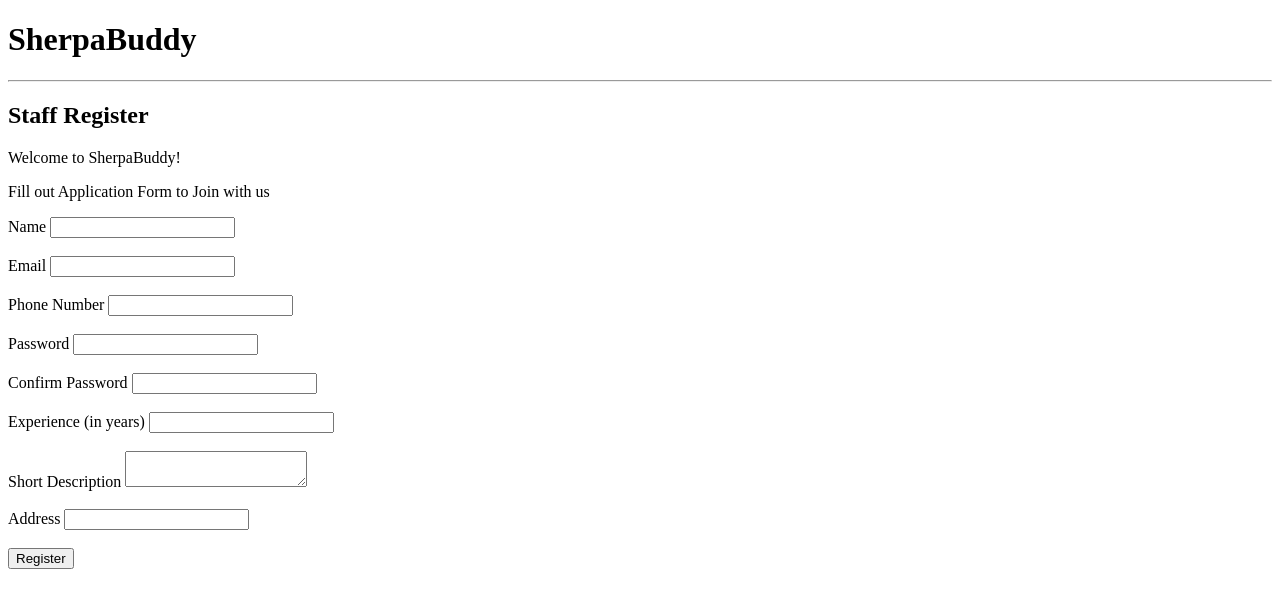
After one commit to 24f3000513/Trekking-Management-Application, a Flask app: page /register/staff in a window 1280 px wide. The commit adds this page. Shown: the top 608 px of the page. Run offline with Flask 3, Linux system fonts and the light colour scheme; some libraries are stand-ins or nearby versions.

Commit message:
Milestone-TMA Auth_RBAC

```diff
--- a/app.py
+++ b/app.py
@@ -1,13 +1,20 @@
 from flask import Flask, render_template, request
 from config import Config
-from models import db, Admin
-from extensions import bcrypt
+from models import db, Admin, Customer, Staff, Trek_Info, Trek_Slot, Booking, Images
+from extensions import bcrypt, login_manager
+from routes.auth import auth_bp
+import utils.auth_helpers
 
 app = Flask(__name__)
 app.config.from_object(Config)
 
 db.init_app(app)
 bcrypt.init_app(app)
+
+login_manager.init_app(app)
+login_manager.login_view = 'auth.login'
+
+app.register_blueprint(auth_bp)
 
 def create_db():
     with app.app_context():
--- a/extensions.py
+++ b/extensions.py
@@ -1,3 +1,5 @@
 from flask_bcrypt import Bcrypt
+from flask_login import LoginManager
 
 bcrypt = Bcrypt()
+login_manager = LoginManager()
--- /dev/null
+++ b/forms.py
@@ -0,0 +1,150 @@
+from flask_wtf import FlaskForm
+from flask_wtf.file import FileField, FileAllowed
+from wtforms import StringField, PasswordField, SubmitField, BooleanField, IntegerField, SelectField, SearchField,DateField, TextAreaField, FloatField
+from wtforms.validators import DataRequired, Length, Email, EqualTo, ValidationError, Optional, NumberRange,Length
+from models import db, Admin, Customer, Staff, Trek_Info, Trek_Slot, Booking, Images
+
+Staff_Status_Choices = [('Available', 'Available'),
+                        ('On Holiday', 'On Holiday'),
+                        ('Assigned', 'Assigned'),
+                        ('Inactive', 'Inactive')]
+
+Trek_difficulty_Choices = [('Easy', 'Easy'),
+                           ('Moderate', 'Moderate'),
+                           ('Hard', 'Hard'),
+                           ('Very Hard', 'Very Hard'),
+                           ('Extreme', 'Extreme')]
+
+Trek_Slot_Status_Choices = [('Upcoming', 'Upcoming'),
+                       ('Ongoing', 'Ongoing'),
+                       ('Completed', 'Completed')]
+
+Trek_Activity_Status_Choices = [('Open', 'Open'),
+                               ('Seasonally Closed', 'Seasonally Closed'),
+                               ('Permanently Closed', 'Permanently Closed'),
+                               ('Blacklisted', 'Blacklisted')]
+
+class LoginForm(FlaskForm):
+        user_login_info = StringField('Phone Number or Email', validators=[DataRequired(message="Please enter your phone number or email address.")])
+        password = PasswordField('Password', validators=[DataRequired("Please enter your password.")])
+        remember_me = BooleanField('Remember Me')
+        submit = SubmitField('Login')
+
+class CustomerRegistrationForm(FlaskForm):
+        name = StringField('Name', validators=[DataRequired(), Length(min=2, max=50)])
+        email = StringField('Email', validators=[DataRequired(), Email()])
+        phone_number = StringField('Phone Number', validators=[DataRequired(), Length(min=10, max=15)])
+        password = PasswordField('Password', validators=[DataRequired(), Length(min=6)])
+        confirm_password = PasswordField('Confirm Password', validators=[DataRequired(), EqualTo('password')])
+        submit = SubmitField('Register')
+
+        def validate_email(self,email):
+                user = Customer.query.filter_by(email = email.data.lower()).first()
+                if user:
+                        raise ValidationError('email already exists')
+
+        def validate_phone_number(self,phone_number):
+                user = Customer.query.filter_by(phno = phone_number.data).first()
+                if user:
+                        raise ValidationError('phone number already exists')
+
+class StaffRegistrationForm(FlaskForm):
+        name = StringField('Name', validators=[DataRequired(), Length(min=2, max=50)])
+        email = StringField('Email', validators=[DataRequired(), Email()])
+        phone_number = StringField('Phone Number', validators=[DataRequired(), Length(min=10, max=15)])
+        password = PasswordField('Password', validators=[DataRequired(), Length(min=6)])
+        confirm_password = PasswordField('Confirm Password', validators=[DataRequired(), EqualTo('password')])
+        experience = IntegerField('Experience (in years)', validators=[DataRequired(), NumberRange(min=0, message="Experience must be a non-negative number.")])
+        short_description = TextAreaField('Short Description', validators=[Optional(), Length(max=500)])
+        address = StringField('Address', validators=[DataRequired(), Length(min=5, max=100)])
+        submit = SubmitField('Register')
+
+        def validate_email(self,email):
+                staff = Staff.query.filter_by(email = email.data.lower()).first()
+                if staff:
+                        raise ValidationError('email already exists')
+
+        def validate_phone_number(self,phone_number):
+                staff = Staff.query.filter_by(phno = phone_number.data).first()
+                if staff:
+                        raise ValidationError('phone number already exists')
+
+class StaffProfileUpdateForm(FlaskForm):
+        name = StringField('Name', validators=[DataRequired(), Length(min=2, max=50)])
+        email = StringField('Email', validators=[DataRequired(), Email()])
+        phone_number = StringField('Phone Number', validators=[DataRequired(), Length(min=10, max=15)])
+        experience = IntegerField('Experience (in years)', validators=[DataRequired(), NumberRange(min=0, message="Experience must be a non-negative number.")])
+        short_description = TextAreaField('Short Description', validators=[Optional(), Length(max=500)])
+        address = StringField('Address', validators=[DataRequired(), Length(min=5, max=100)])
+        submit = SubmitField('Update Profile')
+
+class CustomerProfileUpdateForm(FlaskForm):
+        name = StringField('Name', validators=[DataRequired(), Length(min=2, max=50)])
+        email = StringField('Email', validators=[DataRequired(), Email()])
+        phone_number = StringField('Phone Number', validators=[DataRequired(), Length(min=10, max=15)])
+        submit = SubmitField('Update Profile')
+
+class StaffStatusUpdateForm(FlaskForm):
+        status = SelectField('Status', choices=Staff_Status_Choices, validators=[DataRequired()])
+        submit = SubmitField('Update Status')
+
+class StaffSearchForm(FlaskForm):
+        search_query = SearchField('Search Staff', validators=[Optional(), Length(max=100)])
+        submit = SubmitField('Search')
+
+class CustomerSearchForm(FlaskForm):
+        search_query = SearchField('Search Customer', validators=[Optional(), Length(max=100)])
+        submit = SubmitField('Search')
+
+class AddTrek(FlaskForm):
+        trek_name = StringField('Trek Name', validators=[DataRequired(), Length(min=2, max=100)])
+        description = TextAreaField('Description', validators=[Optional(), Length(max=1000)])
+        location = StringField('Location', validators=[DataRequired(), Length(min=2, max=100)])
+        difficulty = SelectField('Difficulty', choices=Trek_difficulty_Choices, validators=[DataRequired()])
+        duration = IntegerField('Duration (in days)', validators=[DataRequired(), NumberRange(min=1, message="Duration must be at least 1 day.")])
+        schedule = TextAreaField('Schedule', validators=[DataRequired(), Length(max=1000)])
+        pickup_point = StringField('Pickup Point', validators=[DataRequired(), Length(min=2, max=100)])
+        drop_point = StringField('Drop Point', validators=[DataRequired(), Length(min=2, max=100)])
+        submit = SubmitField('Save Trek')
+
+        def validate_trek_name(self,trek_name):
+               trek = Trek_Info.query.filter_by(trek_name = trek_name.data).first()
+               if trek:
+                      raise ValidationError('Trek already exists')
+
+class TrekActivityUpdateForm(FlaskForm):
+    activity_status = SelectField('Activity Status',choices=Trek_Activity_Status_Choices,validators=[DataRequired()])
+    submit = SubmitField('Update Status')
+
+class AddImageForm(FlaskForm):
+    image = FileField('Trek Image',validators=[DataRequired(),FileAllowed(['png', 'jpg', 'jpeg'],'Only PNG, JPG and JPEG files are allowed.')])
+    submit = SubmitField('Upload')
+
+class DeleteImageForm(FlaskForm):
+    submit = SubmitField('Delete')
+
+class AddSlotForm(FlaskForm):
+    start_date = DateField('Start Date',validators=[DataRequired()])
+    end_date = DateField('End Date',validators=[DataRequired()])
+    price = FloatField('Price',validators=[DataRequired(),NumberRange(min=0,message="Price must be non-negative.")])
+    total_slots = IntegerField('Total Slots',validators=[DataRequired(),NumberRange(min=1,message="Total slots must be at least 1.")])
+    available_slots = IntegerField('Available Slots',validators=[DataRequired(),NumberRange(min=0,message="Available slots cannot be negative.")])
+    assigned_staff_id = SelectField('Assigned Staff',coerce=int,validators=[Optional()])
+    status = SelectField('Status',choices=Trek_Slot_Status_Choices,validators=[DataRequired()])
+    submit = SubmitField('Add Slot')
+
+    def validate_available_slots(self, field):
+        if field.data > self.total_slots.data:
+            raise ValidationError('Available slots cannot exceed total slots.')
+
+    def validate_end_date(self, field):
+        if field.data < self.start_date.data:
+            raise ValidationError('End date cannot be before start date.')
+
+class UpdateSlotStatusForm(FlaskForm):
+      status = SelectField('Status',choices=Trek_Slot_Status_Choices,validators=[DataRequired()])
+      submit = SubmitField('Update Status')
+
+class BookingForm(FlaskForm):
+    no_of_people = IntegerField('Number of People',validators=[DataRequired(),NumberRange(min=1,message="Atleat a person required to book")])
+    submit = SubmitField('Confirm Booking')
--- a/models/admin.py
+++ b/models/admin.py
@@ -20,4 +20,8 @@ class Admin(db.Model, UserMixin):
         return f"Admin('{self.admin_id}', '{self.phno}', '{self.email}')"
 
     def get_id(self):
-        return str(self.admin_id)
+        return f"admin:{self.admin_id}"
+
+    @property
+    def role(self):
+        return 'admin'
--- a/models/booking.py
+++ b/models/booking.py
@@ -8,6 +8,7 @@ class Booking(db.Model):
     booking_id = db.Column(db.Integer, primary_key=True)
     customer_id = db.Column(db.Integer, db.ForeignKey('customer.customer_id'), nullable=False)
     trek_id = db.Column(db.Integer, db.ForeignKey('trek_info.trek_id'), nullable=False)
+    slot_id = db.Column(db.Integer, db.ForeignKey('trek_slot.slot_id'), nullable=False)
     booking_date = db.Column(db.DateTime, nullable=False, default=db.func.current_timestamp())
     status = db.Column(Enum('Booked','Completed','Cancelled','Refunded',name='booking_status'),nullable=False,default='Booked')
 
--- a/models/trek_slot.py
+++ b/models/trek_slot.py
@@ -22,6 +22,9 @@ class Trek_Slot(db.Model):
 
     created_at = db.Column(db.DateTime,nullable=False,default=db.func.current_timestamp())
 
+    bookings = db.relationship('Booking', backref='trek_slot', lazy=True)
+
+
     __table_args__ = (
         db.CheckConstraint('available_slots >= 0', name='non-negative_available_slots'),
         db.CheckConstraint('total_slots >= 0', name='non-negative_total_slots'),
--- /dev/null
+++ b/routes/auth.py
@@ -0,0 +1,131 @@
+from flask import Blueprint, render_template, redirect, url_for, flash, request
+from flask_login import login_user, logout_user, login_required, current_user
+from models import db, Admin, Customer, Staff
+from forms import LoginForm, StaffRegistrationForm, CustomerRegistrationForm
+from extensions import bcrypt
+from utils.auth_helpers import redirect_by_role
+
+auth_bp = Blueprint('auth', __name__)
+
+@auth_bp.route('/login', methods=['GET', 'POST'])
+def login():
+    if current_user.is_authenticated:
+        return redirect_by_role(current_user)
+
+    form = LoginForm()
+    if form.validate_on_submit():
+        user_login_info = form.user_login_info.data
+        password = form.password.data
+        remember_me = form.remember_me.data
+        user = None
+        role = None
+        models = [Admin,Staff,Customer]
+
+        for model in models:
+            user = model.query.filter((model.email == user_login_info)|(model.phno == user_login_info)).first()
+            if user:
+                role = user.role
+                break
+
+        if user is None or not user.check_password(password):
+            flash('Invalid email/phno or password','danger')
+            return redirect(url_for('auth.login'))
+
+        if role == 'staff':
+            if user and user.is_blacklisted:
+                flash('Staff is blacklisted, Contact Admin for more info','danger')
+                return redirect(url_for('auth.login'))
+            if user and not user.is_approved:
+                flash('Staff is not approved yet, We contact you soon','danger')
+                return redirect(url_for('auth.login'))
+        if role == 'customer':
+            if user and user.is_blacklisted:
+                flash('Coustmer is blacklisted, Contact complaints@sherpabuddy.com for further queries','danger')
+                return redirect(url_for('auth.login'))
+
+        login_user(user, remember=remember_me)
+        flash('Logged in successfully.', 'success')
+        next_page = request.args.get('next')
+        if next_page:
+            return redirect(next_page)
+
+        if role == 'admin':
+            return render_template('admin/dashboard')
+        elif role == 'staff':
+            return render_template('staff/dashboard')
+        elif role == 'customer':
+            return render_template('custmer/dashboard')
+        return redirect(url_for('home'))
+    return render_template('auth/login.html', form=form)
+
+
+@auth_bp.route('/register/staff',methods = ['GET','POST'])
+def register_staff():
+    if current_user.is_authenticated:
+        return redirect_by_role(current_user)
+
+    form = StaffRegistrationForm()
+    if form.validate_on_submit():
+        name = form.name.data
+        phno = form.phone_number.data
+        email = form.email.data.lower().strip()
+        password = form.password.data
+        experience = form.experience.data
+        short_desc = form.short_description.data if form.short_description.data else None
+        add = form.address.data
+
+        staff = Staff(name = name, phno = phno, email = email, experience = experience, description = short_desc
+                      ,status = 'Available', address= add)
+        staff.set_password(password=password)
+
+        db.session.add(staff)
+        try:
+            db.session.commit()
+        except:
+            db.session.rollback()
+            flash('Something Went Wrong','danger')
+        flash(
+            f'Application Received! Your application was successful and is now awaiting admin approval. We will notify you via email once reviewed.',
+            'success')
+        return redirect(url_for('auth.login'))
+    return render_template('auth/registration_staff.html',form=form)
+
+@auth_bp.route('/register/customer',methods = ['GET','POST'])
+def register_customer():
+    if current_user.is_authenticated:
+        return redirect_by_role(current_user)
+
+    form = CustomerRegistrationForm()
+    if form.validate_on_submit():
+        name = form.name.data
+        phno = form.phone_number.data
+        email = form.email.data.lower().strip()
+        password = form.password.data
+
+        customer = Customer(name = name, phno = phno, email = email)
+        customer.set_password(password=password)
+        db.session.add(customer)
+        try:
+            db.session.commit()
+        except:
+            db.session.rollback()
+            flash('Something Went Wrong','danger')
+
+        flash(f'Welcome to SherpaBuddy {customer.name}! Login and start exploring treks.','success')
+        return redirect(url_for('auth.login'))
+    return render_template('auth/registration_customer.html',form=form)
+
+@auth_bp.route('/logout',methods = ['GET', 'POST'])
+@login_required
+def logout():
+    if current_user.role == 'admin':
+        msg = "Chief Guide"
+    elif current_user.role == 'staff':
+        msg = f'Sherpa {current_user.name}'
+    elif current_user.role == 'customer':
+        msg = f'Wayfarer {current_user.name}'
+    else:
+        msg = "Explorer"
+    logout_user()
+    flash(f'Summit reached {msg}, See you soon!', 'success')
+    return redirect(url_for('home'))
--- /dev/null
+++ b/templates/admin/dashboard.html
@@ -0,0 +1 @@
+<h1>Hi Admin</h1>
--- /dev/null
+++ b/templates/auth/registration_staff.html
@@ -0,0 +1,85 @@
+{% extends "base.html" %}
+{% block content %}
+<h2>Staff Register</h2>
+<p> Welcome to SherpaBuddy! </p>
+<p> Fill out Application Form to Join with us </p>
+<form method="POST" action="{{ url_for('auth.register_staff') }}">
+{{ form.hidden_tag() }}
+    <div>
+        {{ form.name.label() }}
+        {{ form.name() }}
+        {% for error in form.name.errors %}
+            <div>{{ error }}</div>
+        {% endfor %}
+    </div>
+    <br>
+
+    <div>
+        {{ form.email.label() }}
+        {{ form.email() }}
+        {% for error in form.email.errors %}
+            <div>{{ error }}</div>
+        {% endfor %}
+    </div>
+    <br>
+
+    <div>
+        {{ form.phone_number.label() }}
+        {{ form.phone_number() }}
+        {% for error in form.phone_number.errors %}
+            <div>{{ error }}</div>
+        {% endfor %}
+    </div>
+    <br>
+
+    <div>
+        {{ form.password.label() }}
+        {{ form.password() }}
+        {% for error in form.password.errors %}
+            <div>{{ error }}</div>
+        {% endfor %}
+    </div>
+    <br>
+
+    <div>
+        {{ form.confirm_password.label() }}
+        {{ form.confirm_password() }}
+        {% for error in form.confirm_password.errors %}
+            <div>{{ error }}</div>
+        {% endfor %}
+    </div>
+    <br>
+
+    <div>
+        {{ form.experience.label() }}
+        {{ form.experience() }}
+        {% for error in form.experience.errors %}
+            <div>{{ error }}</div>
+        {% endfor %}
+    </div>
+    <br>
+
+    <div>
+        {{ form.short_description.label() }}
+        {{ form.short_description() }}
+        {% for error in form.short_description.errors %}
+            <div>{{ error }}</div>
+        {% endfor %}
+    </div>
+    <br>
+
+    <div>
+        {{ form.address.label() }}
+        {{ form.address() }}
+        {% for error in form.address.errors %}
+            <div>{{ error }}</div>
+        {% endfor %}
+    </div>
+    <br>
+
+    <div>
+        {{ form.submit() }}
+    </div>
+
+</form>
+{% endblock %}
--- /dev/null
+++ b/templates/base.html
@@ -0,0 +1,26 @@
+<!DOCTYPE html>
+<html lang="en">
+<head>
+    <meta charset="UTF-8">
+    <meta name="viewport" content="width=device-width, initial-scale=1.0">
+    <title>SherpaBuddy</title>
+</head>
+
+<body>
+<h1>SherpaBuddy</h1>
+<hr>
+
+{% with messages = get_flashed_messages(with_categories=true) %}
+    {% if messages %}
+        {% for category, message in messages %}
+            <div>
+                {{ message }}
+            </div>
+        {% endfor %}
+    {% endif %}
+{% endwith %}
+
+{% block content %}
+{% endblock %}
+</body>
+</html>
--- /dev/null
+++ b/templates/coustmer/dashboard.html
@@ -0,0 +1 @@
+<h1>Hi custmoer</h1>
--- /dev/null
+++ b/templates/staff/dashboard.html
@@ -0,0 +1 @@
+<h1>Hi Staff</h1>
```
Also changed, not shown: models/customer.py (+9 -1 lines), models/staff.py (+9 -1 lines), templates/auth/login.html (added, +36 -0 lines), templates/auth/registration_customer.html (added, +56 -0 lines), templates/index.html (+7 -1 lines), utils/auth_helpers.py (added, +30 -0 lines), instance/trekking.db, utils/__init__.py (added).
